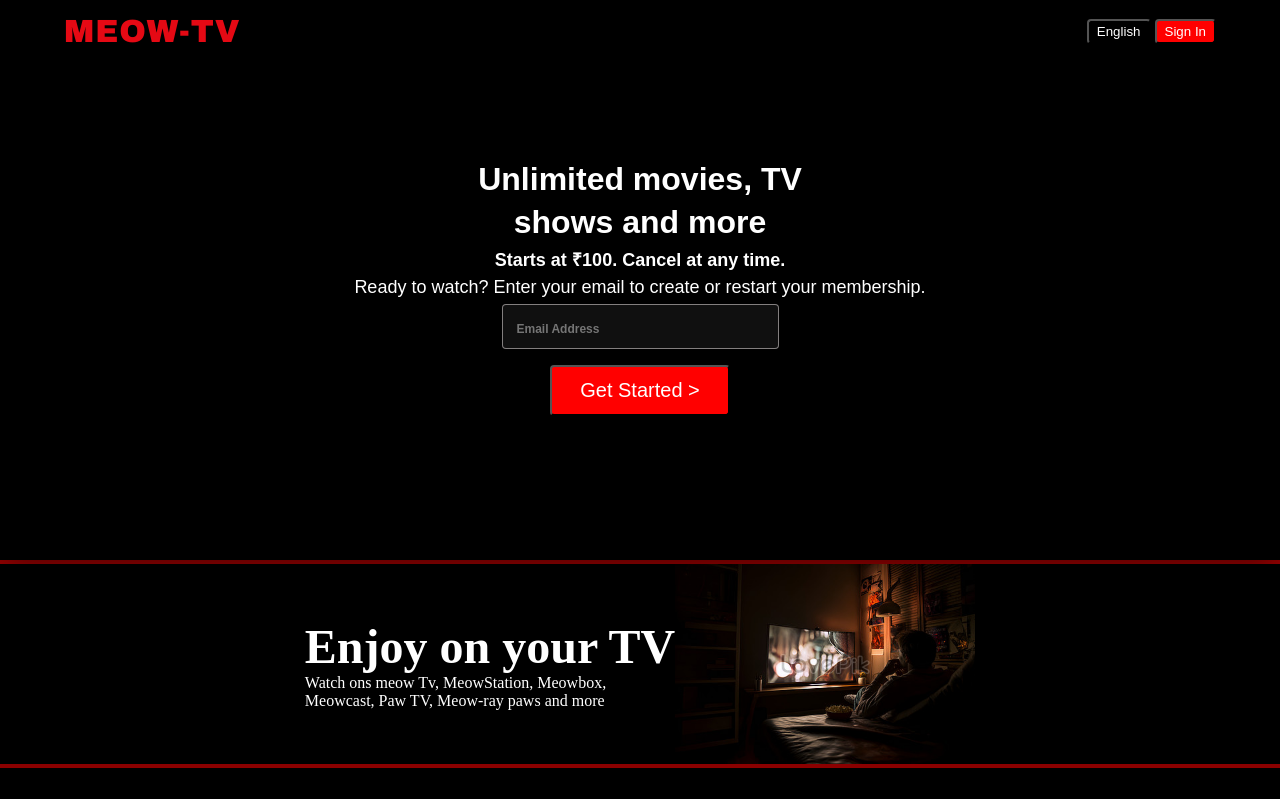
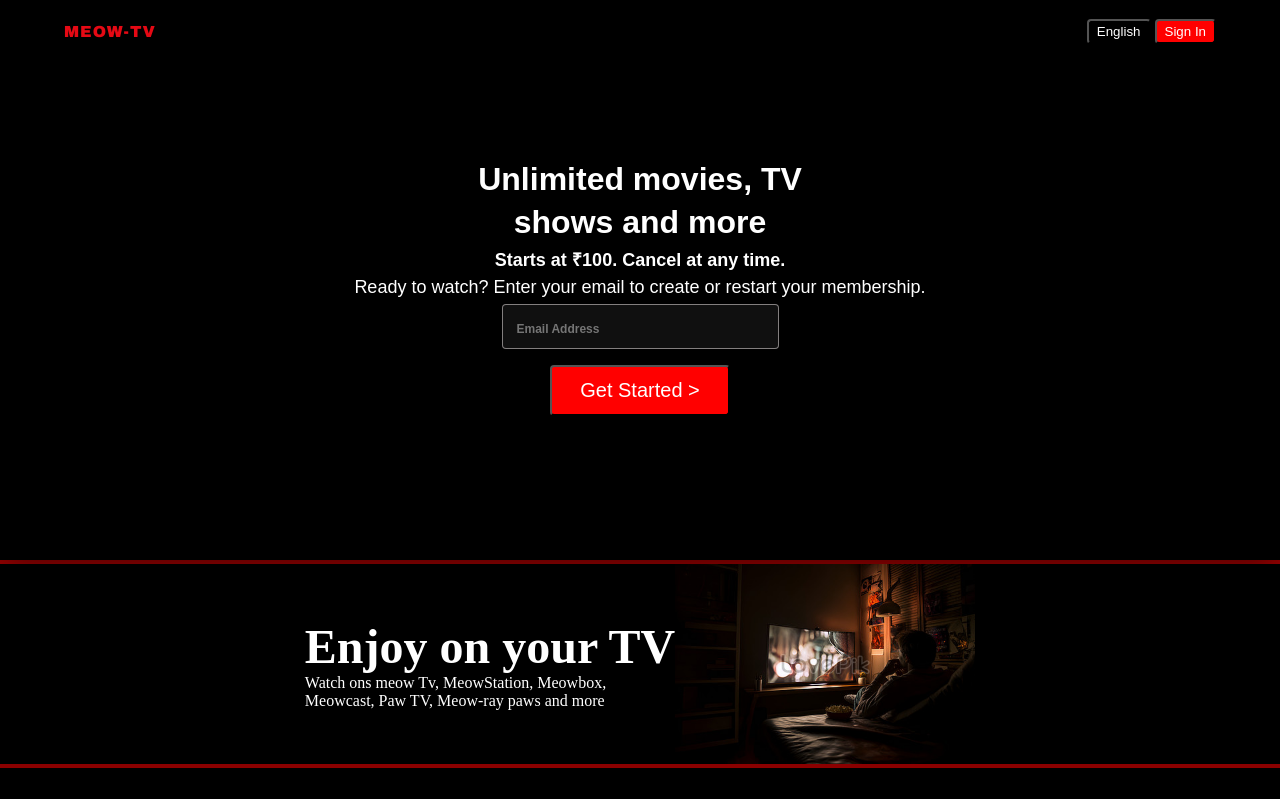
Before and after one commit to hassan26032006/my-web, a plain HTML site: page index.html in a window 1280 px wide. Shown: the top 799 px of the page. Drawn offline with Linux system fonts and the light colour scheme; a web font is replaced by a local one.

Commit message:
Update style.css

```diff
--- a/style.css
+++ b/style.css
@@ -257,6 +257,9 @@ footer{
     padding: 34px;
     align-items: center;
     }
+    nav .logo{
+        font-size: 16px;
+    }
 }
 /* max-width: 60vw;
     margin: auto;
```
